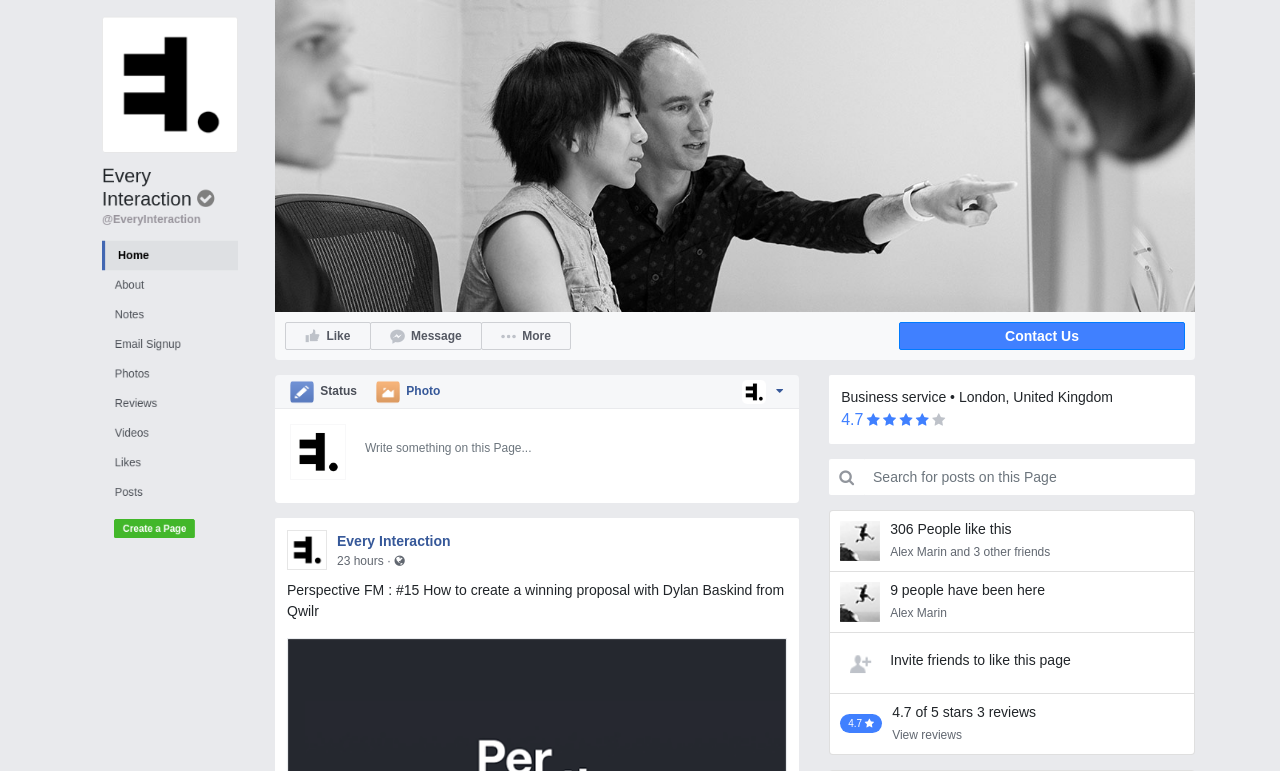
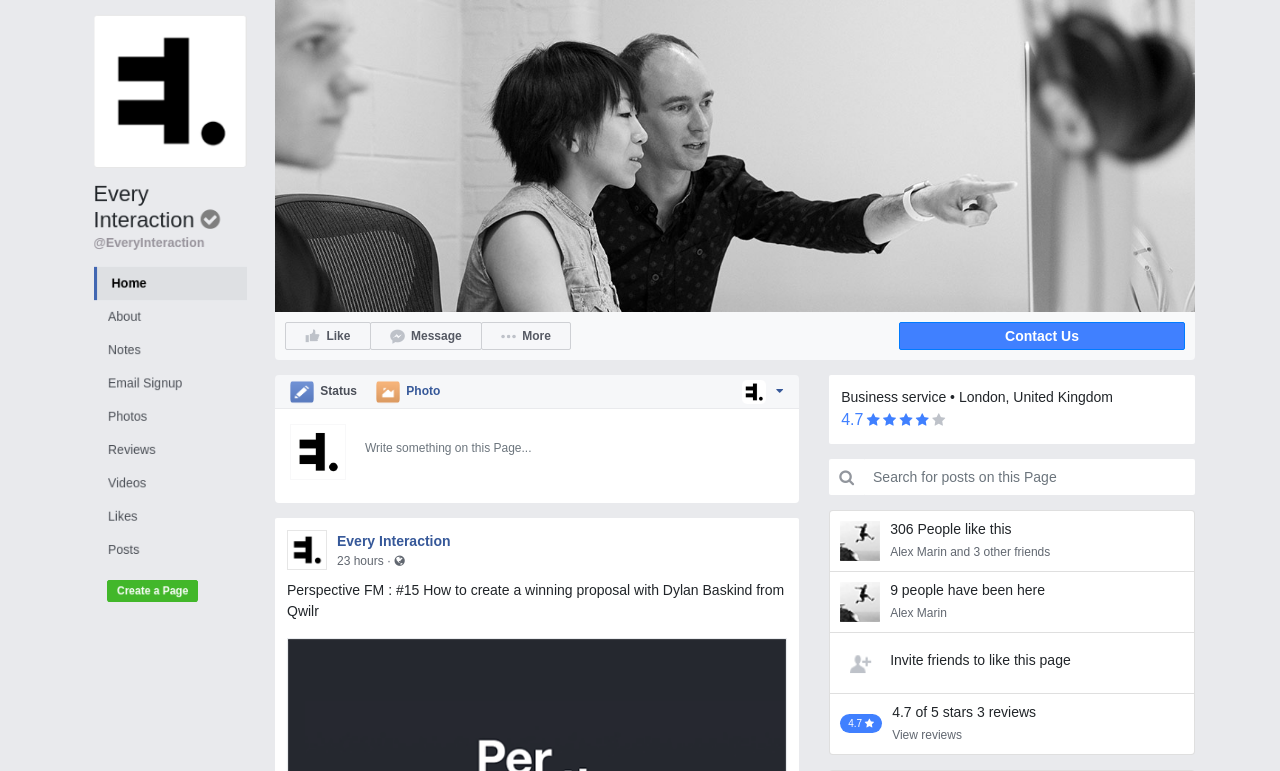
Before and after one commit to ruedajm/ksearch, a PHP site: page / in a window 1280 px wide. Shown: the part 42-813 px from the top of the page. Run offline with PHP 8.4, Linux system fonts and the light colour scheme.

Commit message:
Laptop Responsive

```diff
--- a/css/stylesheet-desktop.css
+++ b/css/stylesheet-desktop.css
@@ -696,9 +696,9 @@
 
 @media screen and (min-width: 1200px) and (max-width: 1440px) {
 	.side-nav {
-		transform: scale(0.8);
+		transform: scale(0.9);
 		will-change: transform;
-		top: -20px;
+		top: 10px;
 	}
 }
 
```
